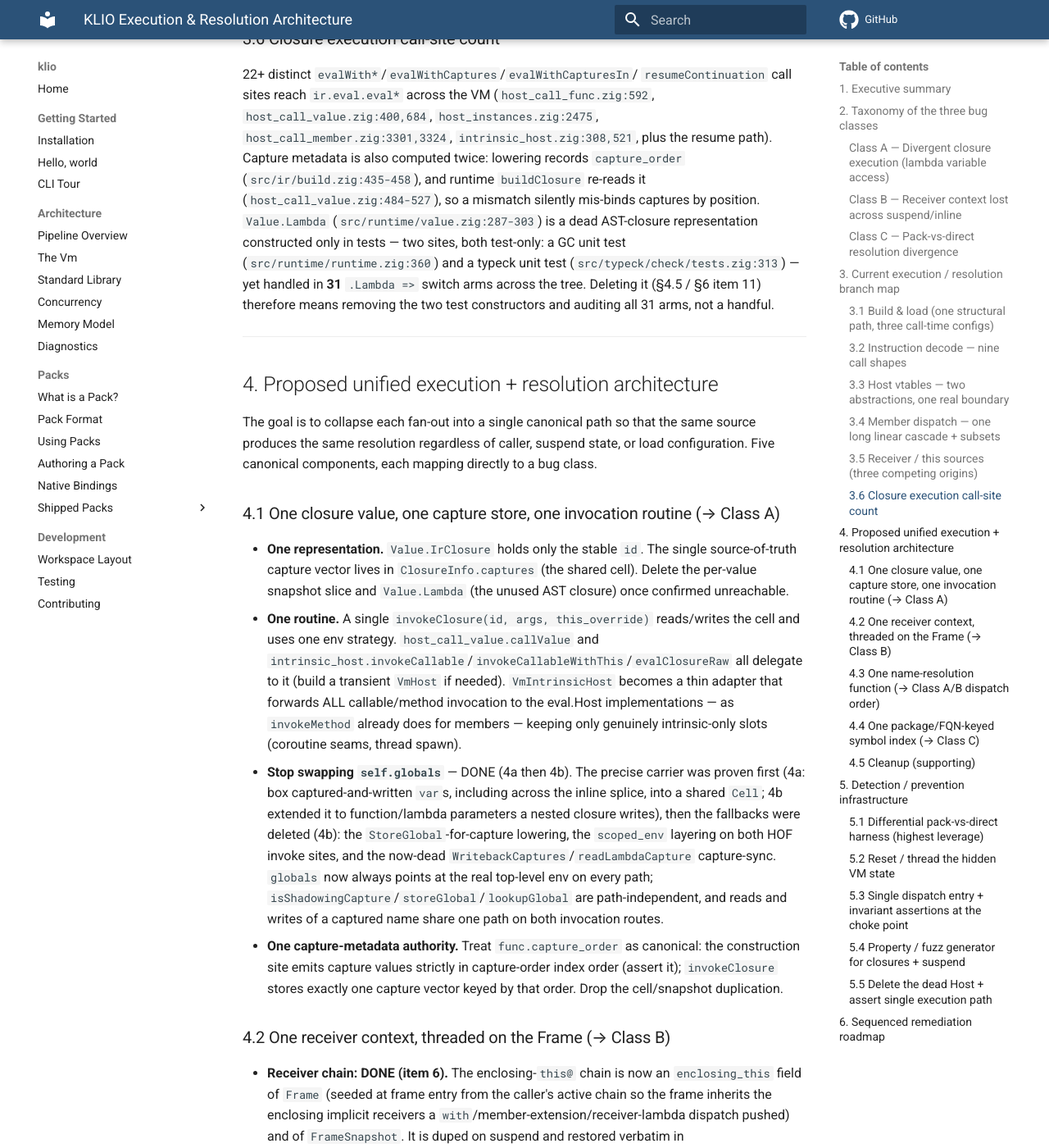
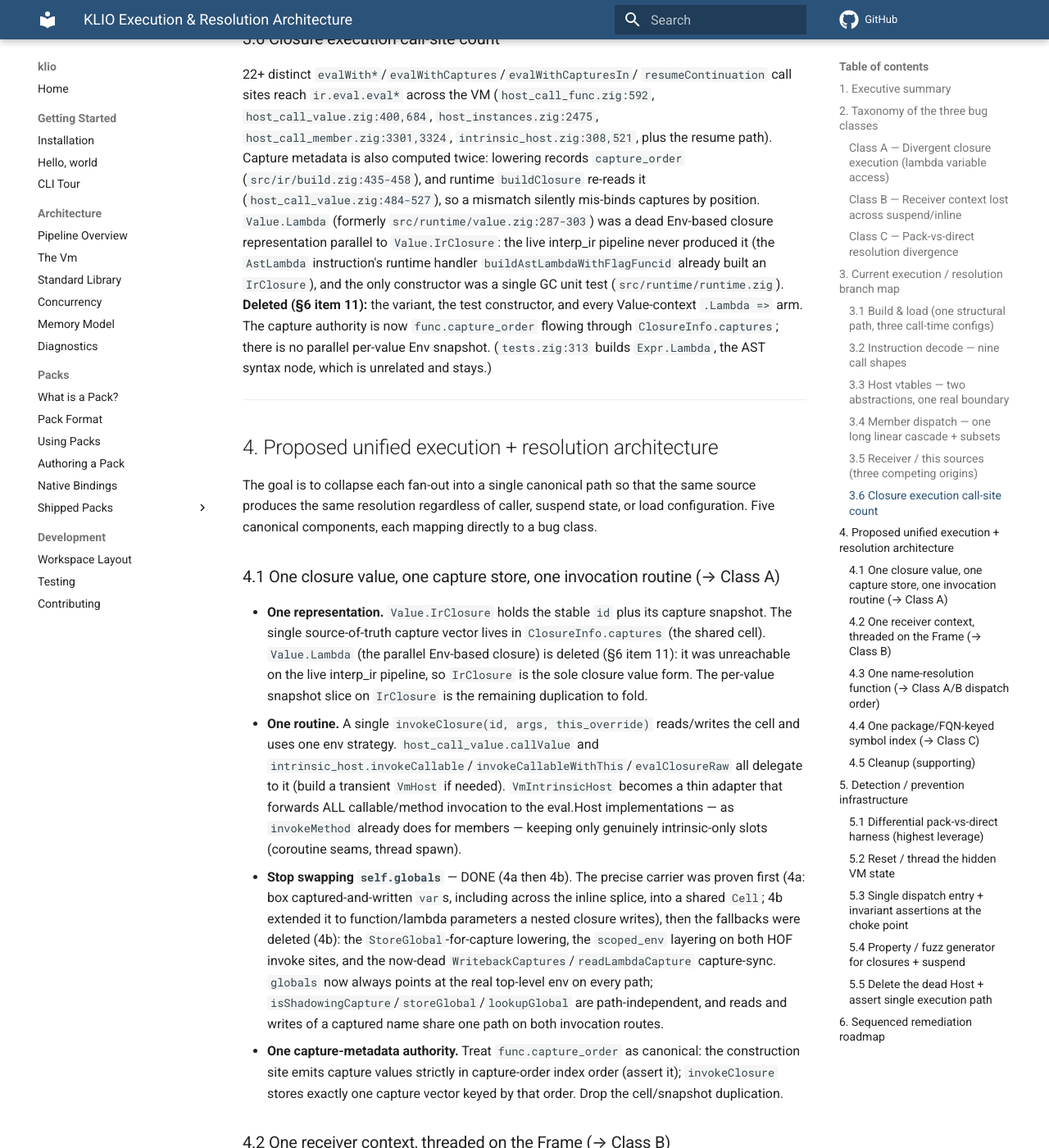
Before and after one commit to DrewCarlson/klio, an MkDocs documentation site: the page built from docs/analysis/execution-architecture.md, in a window 1280 px wide and 1400 px high, scrolled down 9097 px. Shown: the whole window at 82% size. Built offline with MkDocs 1.6.1 and Material for MkDocs 9.7.7, drawn with Linux system fonts in a browser that asks for light colours; comment, search, counter and statistics services are not loaded; some of the changed text lies outside the part shown.

Commit message:
runtime: delete the vestigial Value.Lambda closure value
buildAstLambdaWithFlagFuncid always returns an IrClosure (the AstLambda
body is discarded), so nothing on the live pipeline ever produced a
Value.Lambda; its only constructor was one GC test. Remove the variant
and the 23 Value-context match arms that handled it, making IrClosure the
single closure value form with one capture-metadata authority
(func.capture_order). The GC cyclic-env test now reaches the env through
an instance's captured_env instead.

```diff
--- a/docs/analysis/execution-architecture.md
+++ b/docs/analysis/execution-architecture.md
@@ -397,13 +397,16 @@ that these agree.
 `intrinsic_host.zig:308,521`, plus the resume path). Capture metadata is also
 computed twice: lowering records `capture_order` (`src/ir/build.zig:435-458`),
 and runtime `buildClosure` re-reads it (`host_call_value.zig:484-527`), so a
-mismatch silently mis-binds captures by position. `Value.Lambda`
-(`src/runtime/value.zig:287-303`) is a dead AST-closure representation
-constructed only in tests — two sites, both test-only: a GC unit test
-(`src/runtime/runtime.zig:360`) and a typeck unit test
-(`src/typeck/check/tests.zig:313`) — yet handled in **31** `.Lambda =>` switch
-arms across the tree. Deleting it (§4.5 / §6 item 11) therefore means removing
-the two test constructors and auditing all 31 arms, not a handful.
+mismatch silently mis-binds captures by position. `Value.Lambda` (formerly
+`src/runtime/value.zig:287-303`) was a dead Env-based closure representation
+parallel to `Value.IrClosure`: the live interp_ir pipeline never produced it (the
+`AstLambda` instruction's runtime handler `buildAstLambdaWithFlagFuncid` already
+built an `IrClosure`), and the only constructor was a single GC unit test
+(`src/runtime/runtime.zig`). **Deleted (§6 item 11):** the variant, the test
+constructor, and every Value-context `.Lambda =>` arm. The capture authority is
+now `func.capture_order` flowing through `ClosureInfo.captures`; there is no
+parallel per-value Env snapshot. (`tests.zig:313` builds `Expr.Lambda`, the AST
+syntax node, which is unrelated and stays.)
 
 ---
 
@@ -416,10 +419,12 @@ class.
 
 ### 4.1 One closure value, one capture store, one invocation routine (→ Class A)
 
-- **One representation.** `Value.IrClosure` holds only the stable `id`. The
-  single source-of-truth capture vector lives in `ClosureInfo.captures` (the
-  shared cell). Delete the per-value snapshot slice and `Value.Lambda` (the
-  unused AST closure) once confirmed unreachable.
+- **One representation.** `Value.IrClosure` holds the stable `id` plus its
+  capture snapshot. The single source-of-truth capture vector lives in
+  `ClosureInfo.captures` (the shared cell). `Value.Lambda` (the parallel
+  Env-based closure) is deleted (§6 item 11): it was unreachable on the live
+  interp_ir pipeline, so `IrClosure` is the sole closure value form. The
+  per-value snapshot slice on `IrClosure` is the remaining duplication to fold.
 - **One routine.** A single `invokeClosure(id, args, this_override)` reads/writes
   the cell and uses one env strategy. `host_call_value.callValue` and
   `intrinsic_host.invokeCallable`/`invokeCallableWithThis`/`evalClosureRaw` all
@@ -675,7 +680,7 @@ refactors, then the structural unifications in dependency order.
 | 8 | Per-decl package tag + two-phase header registration + package/FQN symbol index; lowering emits FQN-qualified calls; remove `isShippedFqn`/prefix-ladder/suffix-scan — tighten simple-name fallback ONLY after §4.4-item-3 uniqueness proven | C | high | high | XL |
 | 9 | One executable form per symbol resolved at link time; remove per-call FQN short-circuit (§4.4) | C | high | high | XL |
 | 10 | Remove `isLambdaBody()` resolution axis; inline splice sets frame receiver slot (§4.4/§4.2) — gate behind builder-DSL differential pass | C/B | medium | high | M |
-| 11 | Delete `Value.Lambda` (two test constructors + 31 `.Lambda =>` arms); single capture-metadata authority via `capture_order` | cleanup | medium | medium | M |
+| 11 | DONE — deleted `Value.Lambda` (vestigial Env-based closure the live IR VM never produced; `AstLambda` already built `IrClosure`). Removed the variant, its one GC-test constructor, and every Value-context `.Lambda =>` arm; `IrClosure` is now the single closure value form and `func.capture_order` (via `ClosureInfo.captures`) is the sole capture-metadata authority. | cleanup | medium | medium | M |
 | 12 | `KLIO_TRACE_PATH` structured trace + `scripts/assert_single_path.py` (§5.5) | detect | medium | low | M |
 
 **Critical path.** 0a–0c and 1–3 are detection scaffolding that should land
```
Also changed, not shown: 17 other files.
